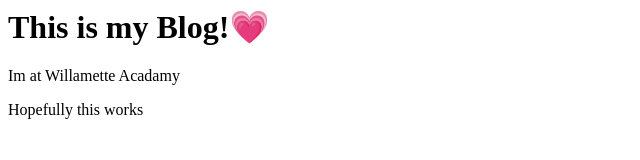
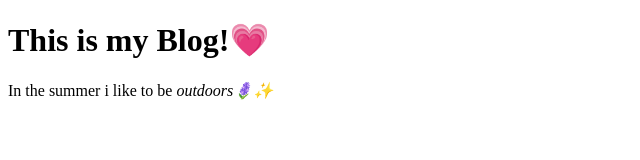
Before and after one commit to alondracorpus/Alondra, a plain HTML site: page index.html in a window 1280 px wide. Shown: the whole page, without its empty margins (0-640 px from the left). Drawn offline with Linux system fonts and the light colour scheme.

Commit message:
new format

```diff
--- a/index.html
+++ b/index.html
@@ -1,5 +1,25 @@
-<h1>This is my Blog!💗</h1>
+<!DOCTYPE html>
+<html>
+<head>
+    <title>About Alondra</title>
+</head>
+<body>
+    <h1>This is my Blog!💗</h1>
 
-<p>Im at Willamette Acadamy</p>
+    <p>
+        In the summer i like to be
+        <em>
+            outdoors🪻✨
+        </em>
+    </p>
 
-<p>Hopefully this works</p>
+
+</body>
+</html>
+
+
+
+
+<p></p>
+
+<p>
```
